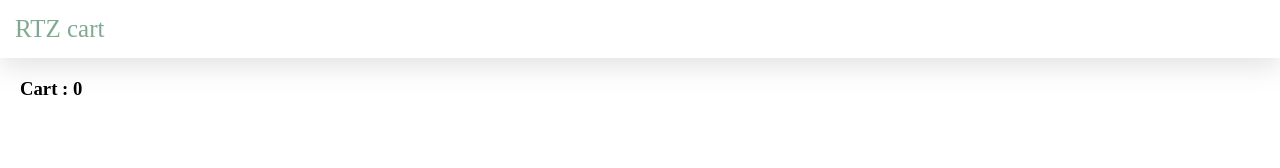
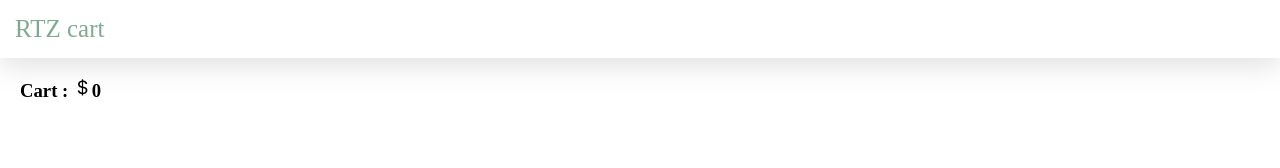
Before and after one commit to YasinMhmmdzd/rtz-cart, a React (Vite) app: page /cart in a window 1280 px wide. Shown: the top 168 px of the page. Built offline with nearby package versions, Linux system fonts and the light colour scheme; a web font is replaced by a local one.

Commit message:
fix(Cart): Fininsh project in first version :))))

```diff
--- a/src/Components/Cart/Cart.tsx
+++ b/src/Components/Cart/Cart.tsx
@@ -1,6 +1,7 @@
 import CartItem from "./CartItem/CartItem"
 import "./Cart.css"
 import useProductsStore from "../../Utils/Store/ProductStore"
+import {BsCurrencyDollar} from "react-icons/bs"
 
 function Cart() {
 
@@ -14,7 +15,7 @@ function Cart() {
 
   return (
     <div className="cart">
-      <h3>Cart : {sum}</h3>
+      <h3>Cart : <BsCurrencyDollar />{sum}</h3>
 
       <div className="cart-container">
         {cart.map((cartProduct) => (
--- a/src/Components/Products/ProductItem/ProductItem.css
+++ b/src/Components/Products/ProductItem/ProductItem.css
@@ -47,3 +47,13 @@ padding: 0;
     display: flex;
     color: #888;
 }
+
+@media only screen and (min-width:700px){
+    .product-item{
+        width: 50%;
+    }
+    .product-item img{
+        width: 200px;
+        height: 200px;
+    }
+}
```
